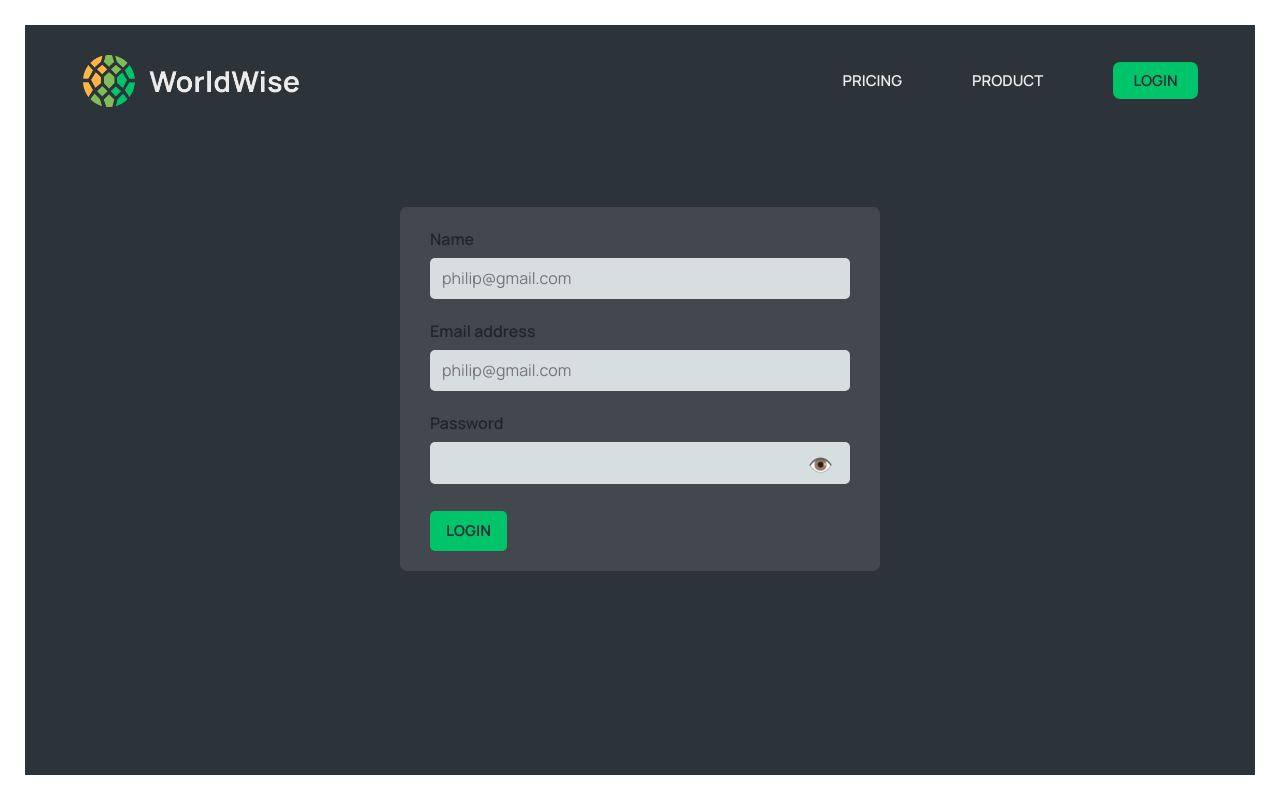
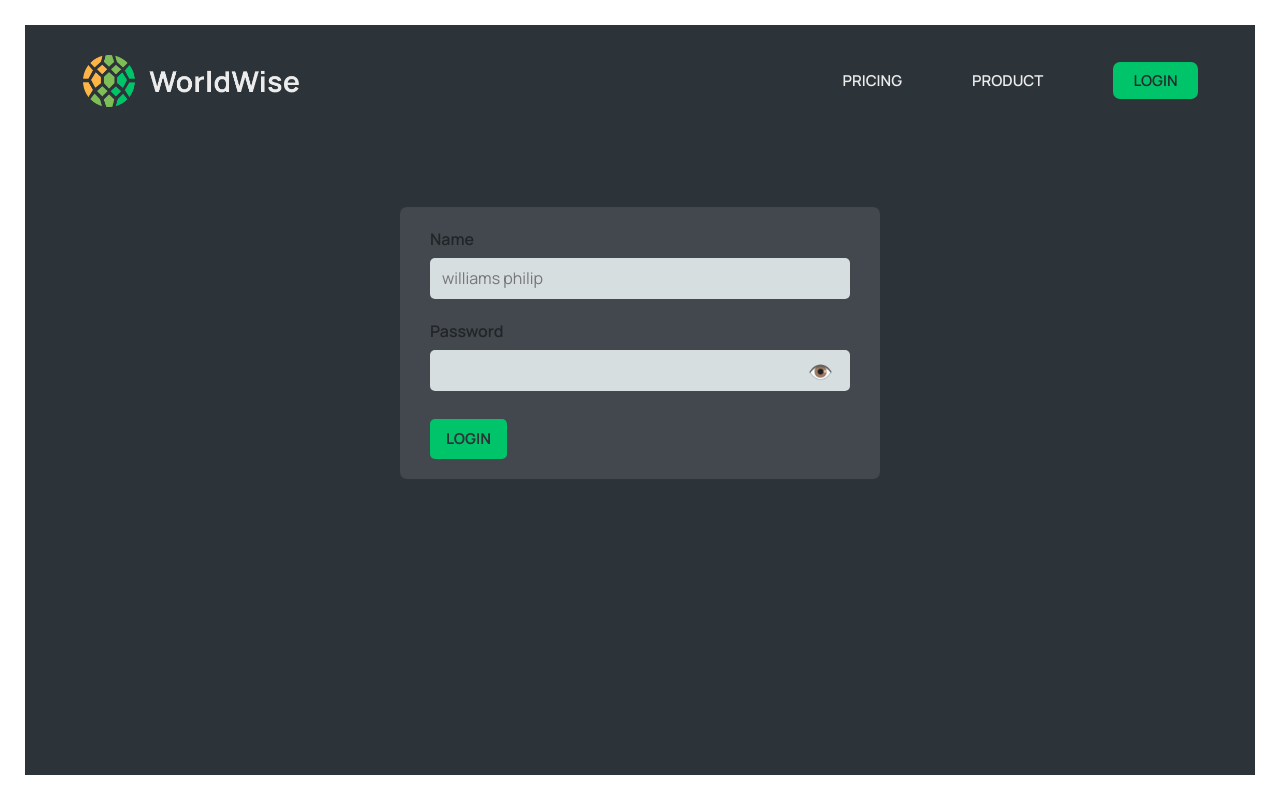
Before and after one commit to Gbangbolaoluwagbemiga/World-Wize, a React (Vite) app: page /login in a window 1280 px wide. Built offline with nearby package versions, Linux system fonts and the light colour scheme.

Commit message:
Email removed

```diff
--- a/src/pages/Login.jsx
+++ b/src/pages/Login.jsx
@@ -7,7 +7,6 @@ import {useAuth} from '../context/AuthContext';
 
 export default function Login() {
   const [userName, setUserName] = useState('');
-  const [email, setEmail] = useState('');
   const [password, setPassword] = useState('');
   const avatar = 'https://i.pravatar.cc/100?u=zz';
   const {userLogin} = useAuth();
@@ -20,10 +19,10 @@ export default function Login() {
   }
 
   function handleUserDetails(e) {
-    if (!userName || !email || !password.length) return;
+    if (!userName || !password.length) return;
     e.preventDefault();
     console.log('HIII');
-    userLogin({userName, email, password, avatar});
+    userLogin({userName, password, avatar});
     navigate('/');
   }
 
@@ -37,13 +36,13 @@ export default function Login() {
           <input
             type="name"
             id="name"
-            placeholder="philip@gmail.com"
+            placeholder="williams philip"
             onChange={e => setUserName(e.target.value)}
             value={userName}
             required={true}
           />
         </div>
-        <div className={styles.row}>
+        {/* <div className={styles.row}>
           <label htmlFor="email">Email address</label>
           <input
             type="email"
@@ -53,7 +52,7 @@ export default function Login() {
             value={email}
             required={true}
           />
-        </div>
+        </div> */}
 
         <div className={styles.row}>
           <label htmlFor="password">Password</label>
```
